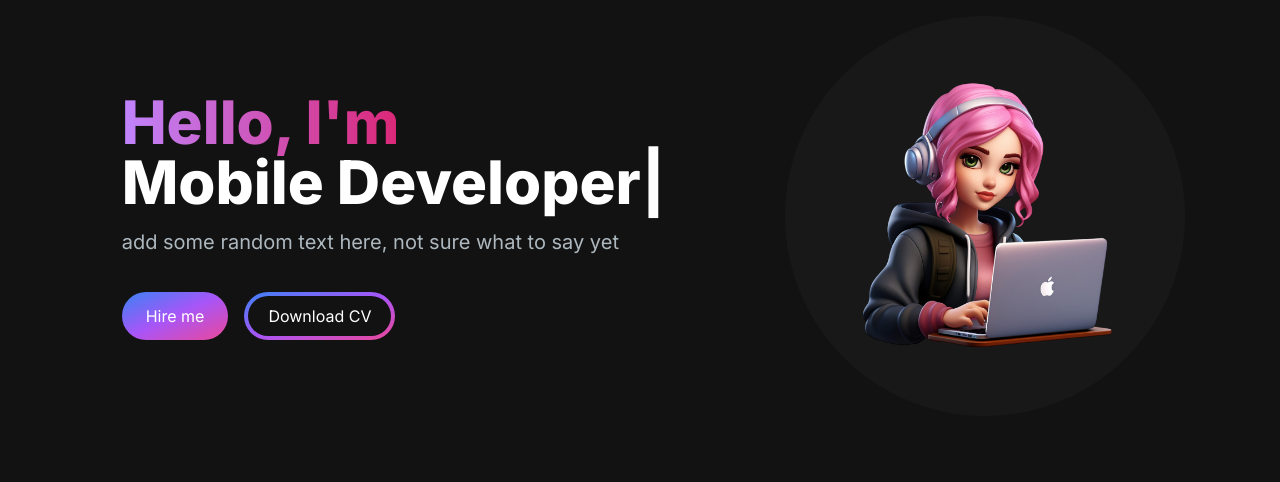
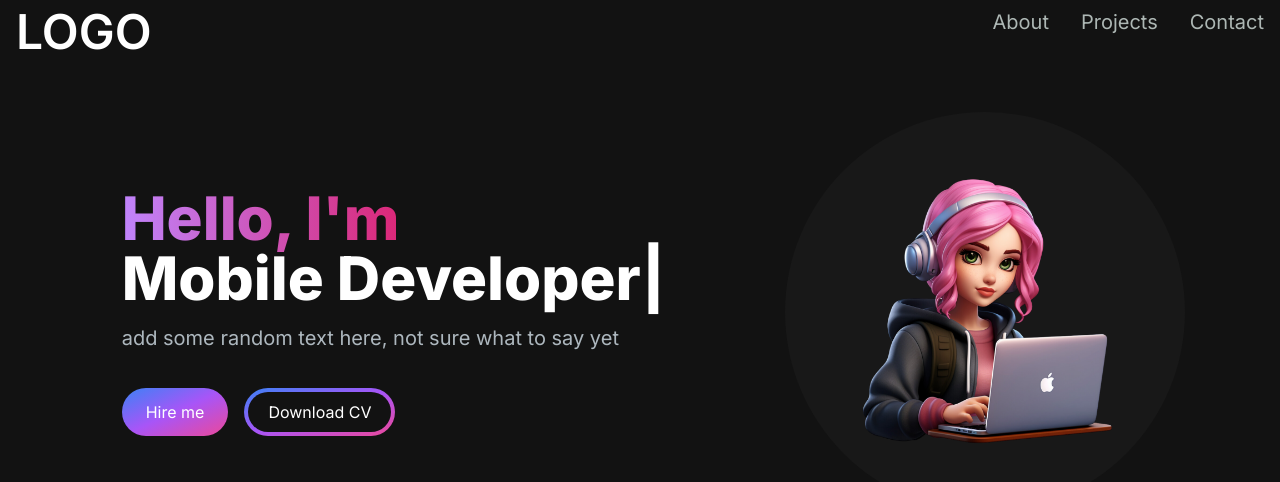
Before and after one commit to Chanelmorgan/PortfolioWebsite, a Next.js app in the folder portfolio-website/: page / in a window 1280 px wide. Shown: the top 482 px of the page. Built offline with nearby package versions, Linux system fonts and the light colour scheme.

Commit message:
add component - nav bar

```diff
--- /dev/null
+++ b/portfolio-website/app/components/MenuOverlay.jsx
@@ -0,0 +1,18 @@
+import React from 'react';
+import NavLink from './navLink';
+
+
+const MenuOverlay = ({links}) => {
+    return (
+        <ul className="flex flex-col py-4 items-centre">
+            {links.map((link, index) => (
+                <li key={index}>
+                    <NavLink href={link.path} title={link.title} />
+                </li>
+            ))}
+            </ul>
+
+    );
+};
+
+export default MenuOverlay;
--- /dev/null
+++ b/portfolio-website/app/components/NavBar.jsx
@@ -0,0 +1,65 @@
+"use client";
+import Link from 'next/link';
+import React, { useState } from 'react';
+import NavLink from './navLink';
+import { Bars3Icon} from "@heroicons/react/24/solid";
+import {XMarkIcon} from "@heroicons/react/24/solid";
+import MenuOverlay from './MenuOverlay';
+
+const navlinks = [
+    {
+        title: "About",
+        path: "#about",
+    },
+    {
+        title: "Projects",
+        path: "#projects",
+    },
+    {
+        title: "Contact",
+        path: "#contact",
+    },
+];
+
+const NavBar = () => {
+    const [navbarOpen, setNavbarOpen] = useState(false);
+    return (
+        <nav className="fixed top-0 left-0 right-0 z-10 bg-[#121212] bg-opacity-100">
+            <div className="flex flex-wrap items-centre justify-between mx-auto px-4 py-2">
+                <Link href={"/"} className=" text-2xl md:text-5xl text-white font-semibold">
+                    LOGO
+                </Link>
+                <div className="mobile-menu block md:hidden">
+                    {
+                        !navbarOpen ? (
+                            <button onClick={() => setNavbarOpen(true)}
+                            className="flex items-centre px-3 py-2 border rounded border-slate-200 text-slate-200 hover:text-white hover:border-white">
+                                <Bars3Icon className="h-5 w-5" />
+                            </button>
+                        ) : (
+                            <button onClick={() => setNavbarOpen(false)}
+                            className="flex items-centre px-3 py-2 border rounded border-slate-200 text-slate-200 hover:text-white hover:border-white">
+                            <XMarkIcon className="h-5 w-5" />
+                        </button>
+                        )
+                    }
+                </div>
+            <div className="menu hidden md:block md:w-auto" id="navbar">
+                <ul className="flex p-4 md:p-0 md:flex-row md:space-x-8 mt-0">
+                    {
+                        navlinks.map((link, index)=> (
+                            <li key={index}>
+                            <NavLink href={link.path} title={link.title} />
+                            </li>
+                        ))
+                    }
+                </ul>
+            </div>
+            </div>
+            {navbarOpen ? <MenuOverlay links={navlinks}/> : null}
+        </nav>
+
+    )
+}
+
+export default NavBar
--- /dev/null
+++ b/portfolio-website/app/components/navLink.jsx
@@ -0,0 +1,12 @@
+import Link from "next/link";
+
+const NavLink = ({href, title}) => {
+    return (
+        <Link
+        href = {href}
+        className= "block py-2 pl-3 pr-4 text-[#ADB7B4] sm:text-xl rounded md:p-0 hover:text-white">
+        {title}
+        </Link>
+    );
+};
+export default NavLink;
--- a/portfolio-website/app/page.js
+++ b/portfolio-website/app/page.js
@@ -1,11 +1,13 @@
-import Image from 'next/image'
-import HeroSection from './components/HeroSection'
+import Image from 'next/image';
+import HeroSection from './components/HeroSection';
+import NavBar from './components/NavBar';
 
 export default function Home() {
   return (
     <main className="flex min-h-screen flex-col bg-[#121212]">
-    <div className="container mx-auto px-12 py-4">
-      <HeroSection />
+    <NavBar />
+    <div className="container mt-24 mx-auto px-12 py-4">
+    <HeroSection />
    </div>
 
 
```
